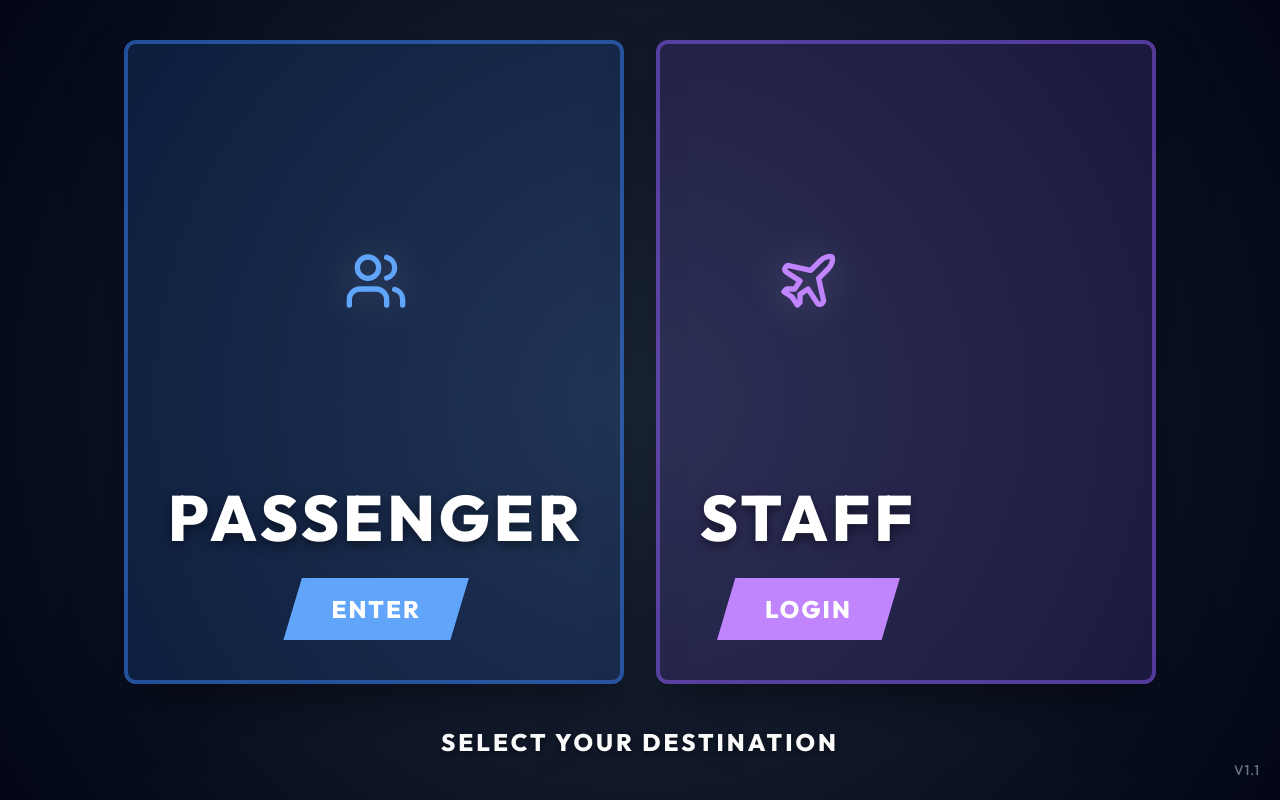
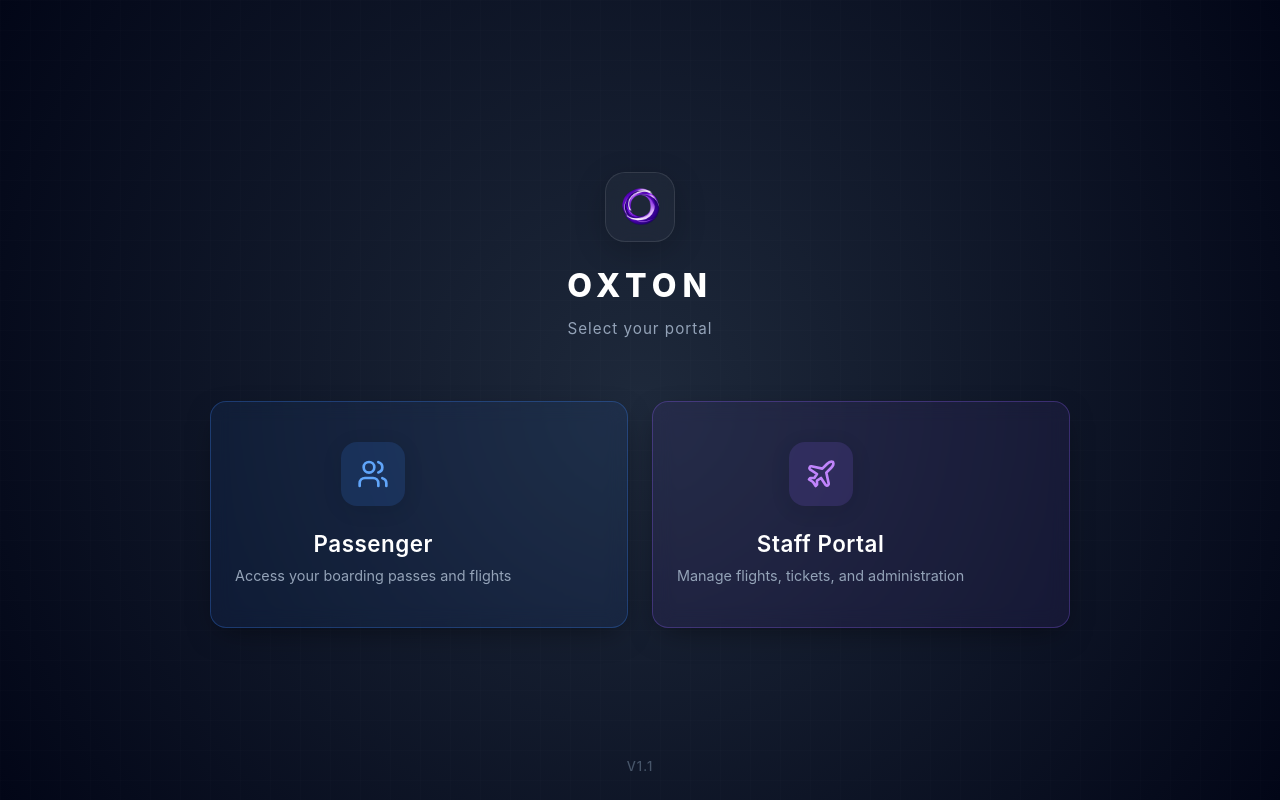
Before and after one commit to evanm100000-maker/Oxton-Oportal, a React (Vite) app: page / in a window 1280 px wide. Built offline with nearby package versions, Linux system fonts and the light colour scheme; no server answers; the database is empty.

Commit message:
Kacper is cute

```diff
--- a/src/components/AdminPanel.jsx
+++ b/src/components/AdminPanel.jsx
@@ -48,9 +48,10 @@ export default function AdminPanel() {
     events,
     addEvent,
     deleteEvent,
-    announcements,
     addAnnouncement,
-    setBypassAnnouncement
+    setBypassAnnouncement,
+    pageConfig,
+    updatePageConfig
   } = useApp();
 
   const [activeSubTab, setActiveSubTab] = useState('approvals');
@@ -335,9 +336,9 @@ export default function AdminPanel() {
         <button type="button" onClick={() => setActiveSubTab('applications')} style={getTabStyle(activeSubTab === 'applications')}>
           <FileText size={16} /> Applications ({pendingApplications.length})
         </button>
-        {isSuperAdmin && (<button type="button" onClick={() => setActiveSubTab('audit')} style={getTabStyle(activeSubTab === 'audit')}>
+        <button type="button" onClick={() => setActiveSubTab('audit')} style={getTabStyle(activeSubTab === 'audit')}>
           <Activity size={16} /> Audit Log
-        </button>)}
+        </button>
       </div>
 
       <div style={styles.mainContent}>
@@ -907,6 +908,28 @@ export default function AdminPanel() {
               </div>
             </div>
 
+            <div style={{ padding: '20px', background: 'rgba(59, 130, 246, 0.05)', borderRadius: '12px', border: '1px solid rgba(59, 130, 246, 0.2)', marginTop: '8px' }}>
+              <h4 style={{ color: '#60a5fa', marginBottom: '8px' }}>Page Access Toggles</h4>
+              <p style={{fontSize: '0.85rem', color: '#94a3b8', marginBottom: '20px'}}>Enable or disable specific pages. Disabled pages will show a "Temporarily unavailable" screen.</p>
+
+              <div style={{display: 'grid', gridTemplateColumns: 'repeat(auto-fill, minmax(200px, 1fr))', gap: '16px'}}>
+                {Object.keys(pageConfig || {}).map(key => (
+                  <div key={key} style={{display: 'flex', alignItems: 'center', gap: '10px', background: 'rgba(255,255,255,0.02)', padding: '10px 14px', borderRadius: '8px', border: '1px solid rgba(255,255,255,0.05)'}}>
+                    <input
+                      type="checkbox"
+                      id={`toggle-${key}`}
+                      checked={pageConfig[key]}
+                      onChange={(e) => updatePageConfig(key, e.target.checked)}
+                      style={{width: '18px', height: '18px'}}
+                    />
+                    <label htmlFor={`toggle-${key}`} style={{fontSize: '0.9rem', color: 'var(--color-text-main)', textTransform: 'capitalize', cursor: 'pointer', flex: 1}}>
+                      {key.replace(/([A-Z])/g, ' $1').trim()}
+                    </label>
+                  </div>
+                ))}
+              </div>
+            </div>
+
             <button type="submit" className="btn-primary" style={styles.submitBtn}>Save System Status Settings</button>
           </form>
         </div>
@@ -1338,17 +1361,18 @@ export default function AdminPanel() {
 }
 
 const getTabStyle = (isActive) => ({
-  display: 'flex', alignItems: 'center', gap: '8px', padding: '8px 12px',
-  borderRadius: '8px', border: 'none', fontSize: '0.85rem', fontWeight: '600', cursor: 'pointer',
-  background: isActive ? '#2563eb' : 'transparent',
-  color: isActive ? 'var(--color-text-main)' : '#9ca3af',
+  display: 'flex', alignItems: 'center', gap: '12px', padding: '14px 20px',
+  borderRadius: '12px', border: '1px solid ' + (isActive ? 'rgba(59, 130, 246, 0.5)' : 'transparent'),
+  fontSize: '0.9rem', fontWeight: isActive ? '700' : '500', cursor: 'pointer',
+  background: isActive ? 'rgba(59, 130, 246, 0.15)' : 'transparent',
+  color: isActive ? '#60a5fa' : '#94a3b8',
   transition: 'all 0.2s ease',
   whiteSpace: 'nowrap'
 });
 
 const styles = {
   layoutContainer: { display: 'flex', gap: '32px', alignItems: 'flex-start', paddingBottom: '40px' },
-  sidebar: { width: '220px', position: 'sticky', top: '24px', display: 'flex', flexDirection: 'column', gap: '6px', flexShrink: 0, height: 'max-content', maxHeight: 'calc(100vh - 48px)', overflowY: 'auto' },
+  sidebar: { width: '260px', position: 'sticky', top: '24px', display: 'flex', flexDirection: 'column', gap: '8px', flexShrink: 0, height: 'max-content', maxHeight: 'calc(100vh - 48px)', overflowY: 'auto', background: 'rgba(30, 41, 59, 0.5)', padding: '16px', borderRadius: '16px', border: '1px solid rgba(255,255,255,0.05)', backdropFilter: 'blur(10px)' },
   mainContent: { flex: 1, display: 'flex', flexDirection: 'column', gap: '64px', minWidth: 0, paddingBottom: '30vh' },
   subTabContainer: { display: 'flex', gap: '8px', flexWrap: 'wrap', background: 'rgba(0,0,0,0.15)', padding: '6px', borderRadius: '10px', border: '1px solid rgba(255,255,255,0.03)', overflowX: 'auto' },
   successAlert: { background: 'rgba(16, 185, 129, 0.15)', border: '1px solid rgba(16, 185, 129, 0.3)', borderRadius: '8px', padding: '12px 16px', fontSize: '0.9rem', color: '#a7f3d0' },
--- a/src/components/Dashboard.jsx
+++ b/src/components/Dashboard.jsx
@@ -27,13 +27,12 @@ import AllStaff from './AllStaff';
 import Events from './Events';
 
 export default function Dashboard() {
-  const { currentUser, logout, chatMessages, infractions } = useApp();
+  const { currentUser, logout, chatMessages, infractions, flights, pageConfig, superAdminEmail } = useApp();
   const [activeTab, setActiveTab] = useState(() => {
     return sessionStorage.getItem('oxton_activeTab') || 'home';
   });
   const [isSettingsOpen, setIsSettingsOpen] = useState(false);
   const [lastReadChatCount, setLastReadChatCount] = useState(0);
-  const { flights } = useApp();
   const [lastReadFlightCount, setLastReadFlightCount] = useState(0);
   const [reviewedInfractionIds, setReviewedInfractionIds] = useState([]);
 
@@ -269,10 +268,28 @@ export default function Dashboard() {
 
   const renderActiveComponent = () => {
     if (activeTab === 'admin') {
+      if (pageConfig && !pageConfig.adminPanel && currentUser?.email !== superAdminEmail) {
+        return (
+          <div style={{display: 'flex', flexDirection: 'column', alignItems: 'center', justifyContent: 'center', padding: '60px', textAlign: 'center'}}>
+            <Slash size={48} color="#ef4444" style={{marginBottom: '20px'}} />
+            <h2 style={{color: '#fff', fontSize: '1.5rem', marginBottom: '10px'}}>Temporarily Unavailable</h2>
+            <p style={{color: '#94a3b8'}}>This page has been temporarily disabled by the administration.</p>
+          </div>
+        );
+      }
       return <AdminPanel />;
     }
     const item = navItems.find(i => i.id === activeTab);
     if (item) {
+      if (pageConfig && pageConfig[item.id] === false) {
+        return (
+          <div style={{display: 'flex', flexDirection: 'column', alignItems: 'center', justifyContent: 'center', padding: '60px', textAlign: 'center'}}>
+            <Slash size={48} color="#ef4444" style={{marginBottom: '20px'}} />
+            <h2 style={{color: '#fff', fontSize: '1.5rem', marginBottom: '10px'}}>Temporarily Unavailable</h2>
+            <p style={{color: '#94a3b8'}}>This page has been temporarily disabled by the administration.</p>
+          </div>
+        );
+      }
       const Component = item.component;
       return <Component />;
     }
--- a/src/components/LandingPage.jsx
+++ b/src/components/LandingPage.jsx
@@ -1,47 +1,76 @@
 import React, { useState } from 'react';
-import { Plane, Users } from 'lucide-react';
+import { Plane, Users, Lock } from 'lucide-react';
 import { motion, AnimatePresence } from 'framer-motion';
+import { useApp } from '../context/AppContext';
 
 export default function LandingPage({ onSelectPortal }) {
   const [selectedCard, setSelectedCard] = useState(null);
+  const { pageConfig } = useApp();
 
   const handleSelect = (portal) => {
+    if (portal === 'passenger' && pageConfig && !pageConfig.passengerPortal) {
+      return; // disabled
+    }
     setSelectedCard(portal);
     setTimeout(() => {
       onSelectPortal(portal);
     }, 700);
   };
 
+  const passengerDisabled = pageConfig && !pageConfig.passengerPortal;
+
   return (
     <div style={styles.container}>
       {/* Background layer */}
       <div style={styles.background} />
+      <div style={styles.gridOverlay} />
 
       <div style={styles.contentWrapper}>
+        <motion.div
+          initial={{ opacity: 0, y: -20 }}
+          animate={{ opacity: selectedCard ? 0 : 1, y: selectedCard ? -30 : 0 }}
+          transition={{ duration: 0.4 }}
+          style={styles.header}
+        >
+          <div style={styles.logoContainer}>
+            <img src="/logo.png" alt="Oxton Logo" style={styles.logoIcon} />
+          </div>
+          <h1 style={styles.title}>OXTON</h1>
+          <p style={styles.subtitle}>Select your portal</p>
+        </motion.div>
+
         <div style={styles.cardsContainer}>
           {/* Passenger Card */}
           <motion.button
             layout
-            initial={{ opacity: 0, y: 50 }}
+            initial={{ opacity: 0, y: 30 }}
             animate={
               selectedCard === 'passenger'
-                ? { scale: 1.1, opacity: 0, y: -20, zIndex: 100 }
+                ? { scale: 1.05, opacity: 0, y: -20, zIndex: 100 }
                 : selectedCard
-                  ? { opacity: 0, scale: 0.95, y: 20 }
-                  : { opacity: 1, y: 0, scale: 1 }
+                  ? { opacity: 0, scale: 0.95, y: 10 }
+                  : { opacity: passengerDisabled ? 0.5 : 1, y: 0, scale: 1 }
             }
-            whileHover={selectedCard ? {} : { scale: 1.03 }}
-            transition={{ duration: 0.5, ease: 'easeInOut' }}
+            whileHover={selectedCard || passengerDisabled ? {} : { scale: 1.02, y: -5 }}
+            transition={{ duration: 0.4, ease: 'easeOut' }}
             onClick={() => handleSelect('passenger')}
-            style={{...styles.card, background: 'rgba(59, 130, 246, 0.15)', borderColor: 'rgba(59, 130, 246, 0.5)'}}
+            style={{
+              ...styles.card,
+              background: passengerDisabled ? 'rgba(30, 41, 59, 0.4)' : 'rgba(59, 130, 246, 0.08)',
+              borderColor: passengerDisabled ? 'rgba(255,255,255,0.05)' : 'rgba(59, 130, 246, 0.3)',
+              cursor: passengerDisabled ? 'not-allowed' : 'pointer'
+            }}
+            disabled={passengerDisabled}
           >
             <div style={styles.cardInner}>
-              <Users size={64} color="#60a5fa" style={styles.cardIcon} />
+              <div style={{...styles.iconWrapper, background: passengerDisabled ? 'rgba(255,255,255,0.05)' : 'rgba(59, 130, 246, 0.15)'}}>
+                {passengerDisabled ? <Lock size={32} color="#94a3b8" /> : <Users size={32} color="#60a5fa" />}
+              </div>
               <div style={styles.textContainer}>
-                <h2 style={styles.cardTitle}>PASSENGER</h2>
-                <div style={styles.playButtonWrapper}>
-                  <div style={{...styles.playButton, background: '#60a5fa'}}>ENTER</div>
-                </div>
+                <h2 style={{...styles.cardTitle, color: passengerDisabled ? '#94a3b8' : '#ffffff'}}>Passenger</h2>
+                <p style={styles.cardDesc}>
+                  {passengerDisabled ? 'Temporarily Unavailable' : 'Access your boarding passes and flights'}
+                </p>
               </div>
             </div>
           </motion.button>
@@ -49,39 +78,34 @@ export default function LandingPage({ onSelectPortal }) {
           {/* Staff Card */}
           <motion.button
             layout
-            initial={{ opacity: 0, y: 50 }}
+            initial={{ opacity: 0, y: 30 }}
             animate={
               selectedCard === 'staff'
-                ? { scale: 1.1, opacity: 0, y: -20, zIndex: 100 }
+                ? { scale: 1.05, opacity: 0, y: -20, zIndex: 100 }
                 : selectedCard
-                  ? { opacity: 0, scale: 0.95, y: 20 }
+                  ? { opacity: 0, scale: 0.95, y: 10 }
                   : { opacity: 1, y: 0, scale: 1 }
             }
-            whileHover={selectedCard ? {} : { scale: 1.03 }}
-            transition={{ duration: 0.5, ease: 'easeInOut' }}
+            whileHover={selectedCard ? {} : { scale: 1.02, y: -5 }}
+            transition={{ duration: 0.4, ease: 'easeOut', delay: 0.1 }}
             onClick={() => handleSelect('staff')}
-            style={{...styles.card, background: 'rgba(139, 92, 246, 0.15)', borderColor: 'rgba(139, 92, 246, 0.5)'}}
+            style={{
+              ...styles.card,
+              background: 'rgba(139, 92, 246, 0.08)',
+              borderColor: 'rgba(139, 92, 246, 0.3)'
+            }}
           >
             <div style={styles.cardInner}>
-              <Plane size={64} color="#c084fc" style={styles.cardIcon} />
+              <div style={{...styles.iconWrapper, background: 'rgba(139, 92, 246, 0.15)'}}>
+                <Plane size={32} color="#c084fc" />
+              </div>
               <div style={styles.textContainer}>
-                <h2 style={styles.cardTitle}>STAFF</h2>
-                <div style={styles.playButtonWrapper}>
-                  <div style={{...styles.playButton, background: '#c084fc'}}>LOGIN</div>
-                </div>
+                <h2 style={styles.cardTitle}>Staff Portal</h2>
+                <p style={styles.cardDesc}>Manage flights, tickets, and administration</p>
               </div>
             </div>
           </motion.button>
         </div>
-
-        <motion.div
-          initial={{ opacity: 0 }}
-          animate={{ opacity: selectedCard ? 0 : 1 }}
-          transition={{ duration: 0.3 }}
-          style={styles.footer}
-        >
-          SELECT YOUR DESTINATION
-        </motion.div>
       </div>
 
       <div style={styles.versionText}>V1.1</div>
@@ -96,16 +120,25 @@ const styles = {
     flexDirection: 'column',
     alignItems: 'center',
     justifyContent: 'center',
-    height: '100vh',
+    minHeight: '100vh',
     width: '100vw',
     overflow: 'hidden',
-    background: '#0f172a',
+    background: '#020617',
+    fontFamily: "'Inter', sans-serif",
   },
   background: {
     position: 'absolute',
     top: 0, left: 0, right: 0, bottom: 0,
     background: 'radial-gradient(circle at center, #1e293b 0%, #020617 100%)',
     zIndex: 0,
+  },
+  gridOverlay: {
+    position: 'absolute',
+    top: 0, left: 0, right: 0, bottom: 0,
+    backgroundImage: `linear-gradient(rgba(255,255,255,0.02) 1px, transparent 1px), linear-gradient(90deg, rgba(255,255,255,0.02) 1px, transparent 1px)`,
+    backgroundSize: '30px 30px',
+    zIndex: 1,
+    opacity: 0.5
   },
   contentWrapper: {
     position: 'relative',
@@ -114,94 +147,106 @@ const styles = {
     flexDirection: 'column',
     alignItems: 'center',
     width: '100%',
-    height: '100%',
+    maxWidth: '900px',
     padding: '40px 20px',
   },
+  header: {
+    display: 'flex',
+    flexDirection: 'column',
+    alignItems: 'center',
+    marginBottom: '60px',
+  },
+  logoContainer: {
+    width: '70px',
+    height: '70px',
+    borderRadius: '20px',
+    background: 'rgba(255,255,255,0.03)',
+    border: '1px solid rgba(255,255,255,0.1)',
+    display: 'flex',
+    alignItems: 'center',
+    justifyContent: 'center',
+    marginBottom: '20px',
+    boxShadow: '0 8px 32px rgba(0,0,0,0.2)',
+    backdropFilter: 'blur(10px)',
+  },
+  logoIcon: {
+    width: '45px',
+    height: '45px',
+    objectFit: 'contain',
+  },
+  title: {
+    fontSize: '2rem',
+    fontWeight: '800',
+    color: '#ffffff',
+    letterSpacing: '6px',
+    margin: '0 0 8px 0',
+  },
+  subtitle: {
+    fontSize: '0.95rem',
+    color: '#94a3b8',
+    margin: 0,
+    letterSpacing: '1px',
+    fontWeight: '400',
+  },
   cardsContainer: {
-    display: 'flex',
-    gap: '32px',
+    display: 'grid',
+    gridTemplateColumns: 'repeat(auto-fit, minmax(280px, 1fr))',
+    gap: '24px',
     width: '100%',
-    maxWidth: '1200px',
-    flex: 1,
-    justifyContent: 'center',
-    alignItems: 'stretch',
-    marginBottom: '40px',
   },
   card: {
-    flex: 1,
-    maxWidth: '500px',
-    border: '4px solid',
-    borderRadius: '12px',
-    cursor: 'pointer',
+    border: '1px solid',
+    borderRadius: '16px',
     position: 'relative',
     overflow: 'hidden',
     display: 'flex',
     flexDirection: 'column',
-    boxShadow: '0 25px 50px -12px rgba(0, 0, 0, 0.5)',
+    boxShadow: '0 10px 30px -10px rgba(0, 0, 0, 0.5)',
     padding: 0,
     outline: 'none',
+    backdropFilter: 'blur(10px)',
   },
   cardInner: {
-    flex: 1,
     display: 'flex',
     flexDirection: 'column',
     alignItems: 'center',
+    padding: '40px 24px',
+    textAlign: 'center',
+  },
+  iconWrapper: {
+    width: '64px',
+    height: '64px',
+    borderRadius: '16px',
+    display: 'flex',
+    alignItems: 'center',
     justifyContent: 'center',
-    padding: '40px',
-    position: 'relative',
-    zIndex: 2,
-  },
-  cardIcon: {
-    marginBottom: 'auto',
-    marginTop: 'auto',
-    filter: 'drop-shadow(0 0 20px rgba(255,255,255,0.2))',
+    marginBottom: '24px',
+    boxShadow: '0 4px 20px rgba(0,0,0,0.1)',
   },
   textContainer: {
-    width: '100%',
     display: 'flex',
     flexDirection: 'column',
     alignItems: 'center',
-    gap: '20px',
+    gap: '8px',
   },
   cardTitle: {
-    fontSize: '4rem',
-    fontWeight: '900',
+    fontSize: '1.4rem',
+    fontWeight: '600',
     color: '#ffffff',
-    textTransform: 'uppercase',
-    letterSpacing: '4px',
-    textAlign: 'center',
     margin: 0,
-    textShadow: '0 4px 12px rgba(0,0,0,0.5)',
+    letterSpacing: '0.5px',
   },
-  playButtonWrapper: {
-    width: '100%',
-    display: 'flex',
-    justifyContent: 'center',
-  },
-  playButton: {
-    padding: '16px 48px',
-    color: '#ffffff',
-    fontSize: '1.5rem',
-    fontWeight: '900',
-    letterSpacing: '2px',
-    textTransform: 'uppercase',
-    clipPath: 'polygon(10% 0, 100% 0, 90% 100%, 0% 100%)',
-    boxShadow: '0 4px 6px rgba(0,0,0,0.3)',
-    transition: 'transform 0.2s',
-  },
-  footer: {
-    fontSize: '1.5rem',
-    fontWeight: '800',
-    color: '#ffffff',
-    letterSpacing: '3px',
-    textShadow: '0 2px 4px rgba(0,0,0,0.5)',
+  cardDesc: {
+    fontSize: '0.9rem',
+    color: '#94a3b8',
+    margin: 0,
+    lineHeight: '1.5',
   },
   versionText: {
     position: 'absolute',
-    bottom: '20px',
-    right: '20px',
-    color: '#6b7280',
-    fontSize: '0.85rem',
+    bottom: '24px',
+    color: '#475569',
+    fontSize: '0.8rem',
     fontWeight: '500',
     letterSpacing: '1px',
     zIndex: 10,
--- a/src/context/AppContext.jsx
+++ b/src/context/AppContext.jsx
@@ -1,6 +1,6 @@
 import { createContext, useContext, useState, useEffect, useRef } from 'react';
 import { db, storage, firebaseApp } from "../firebase";
-import { ref, onValue, set, runTransaction, push, get, remove, getDatabase } from "firebase/database";
+import { ref, onValue, set, runTransaction, push, get, remove, getDatabase, query, limitToLast } from "firebase/database";
 
 const AppContext = createContext();
 
@@ -113,6 +113,26 @@ const initialApplicationConfig = {
 
 const EMPTY_ARRAY = [];
 
+const initialPageConfig = {
+  staffChat: true,
+  announcements: true,
+  tickets: true,
+  allocation: true,
+  tasks: true,
+  reports: true,
+  documents: true,
+  loa: true,
+  analytics: true,
+  performance: true,
+  leaderboard: true,
+  adminPanel: true,
+  passengerPortal: true,
+  events: true,
+  logs: true,
+  infractions: true,
+  allStaff: true
+};
+
 const STORAGE_KEYS = {
   users: 'oxton_users',
   flights: 'oxton_flights',
@@ -145,7 +165,7 @@ const unescapeEmail = (email) => email ? email.replace(/,/g, '.') : '';
 
 const makeId = (prefix) => `${prefix}-${Date.now()}-${Math.random().toString(36).substring(2, 7)}`;
 
-const useFirebaseArray = (path, initialValue, enabled = true) => {
+const useFirebaseArray = (path, initialValue, enabled = true, limitCount = null) => {
   const [localData, setLocalData] = useState(initialValue);
 
   useEffect(() => {
@@ -154,7 +174,8 @@ const useFirebaseArray = (path, initialValue, enabled = true) => {
       return;
     }
     const db = getDatabase(firebaseApp);
-    const unsub = onValue(ref(db, path), snapshot => {
+    const dbRef = limitCount ? query(ref(db, path), limitToLast(limitCount)) : ref(db, path);
+    const unsub = onValue(dbRef, snapshot => {
       const data = snapshot.val();
       if (data) {
         let normalizedData = data;
@@ -225,29 +246,30 @@ export const AppProvider = ({ children }) => {
   const isLoggedIn = !!currentUser;
 
   const [users, setUsers] = useFirebaseArray('users', initialUsers);
-  const [flights, setFlights] = useFirebaseArray('flights', initialFlights, isLoggedIn);
-  const [flightLogs, setFlightLogs] = useFirebaseArray('flightLogs', initialFlightLogs, isLoggedIn);
-  const [loaRequests, setLoaRequests] = useFirebaseArray('loaRequests', initialLoaRequests, isLoggedIn);
-  const [documents, setDocuments] = useFirebaseArray('documents', initialDocuments, isLoggedIn);
-  const [reports, setReports] = useFirebaseArray('reports', initialReports, isLoggedIn);
-  const [infractions, setInfractions] = useFirebaseArray('infractions', initialInfractions, isLoggedIn);
-  const [tasks, setTasks] = useFirebaseArray('tasks', initialTasks, isLoggedIn);
-  const [tickets, setTickets] = useFirebaseArray('tickets', initialTickets, isLoggedIn);
-  const [staffNotes, setStaffNotes] = useFirebaseArray('staffNotes', initialStaffNotes, isLoggedIn);
+  const [flights, setFlights] = useFirebaseArray('flights', initialFlights, isLoggedIn, 100);
+  const [flightLogs, setFlightLogs] = useFirebaseArray('flightLogs', initialFlightLogs, isLoggedIn, 100);
+  const [loaRequests, setLoaRequests] = useFirebaseArray('loaRequests', initialLoaRequests, isLoggedIn, 50);
+  const [documents, setDocuments] = useFirebaseArray('documents', initialDocuments, isLoggedIn, 50);
+  const [reports, setReports] = useFirebaseArray('reports', initialReports, isLoggedIn, 50);
+  const [infractions, setInfractions] = useFirebaseArray('infractions', initialInfractions, isLoggedIn, 50);
+  const [tasks, setTasks] = useFirebaseArray('tasks', initialTasks, isLoggedIn, 50);
+  const [tickets, setTickets] = useFirebaseArray('tickets', initialTickets, isLoggedIn, 50);
+  const [staffNotes, setStaffNotes] = useFirebaseArray('staffNotes', initialStaffNotes, isLoggedIn, 50);
 
   // New States
   const [theme, setTheme] = useState('dark');
   const [warningConfig, setWarningConfig] = useFirebaseObject('warningConfig', initialWarningConfig);
   const [maintenanceConfig, setMaintenanceConfig] = useFirebaseObject('maintenanceConfig', initialMaintenanceConfig);
-  const [auditLogs, setAuditLogs] = useFirebaseArray('auditLogs', EMPTY_ARRAY, isLoggedIn);
+  const [auditLogs, setAuditLogs] = useFirebaseArray('auditLogs', EMPTY_ARRAY, isLoggedIn, 200);
   const [passwordResets, setPasswordResets] = useFirebaseArray('passwordResets', EMPTY_ARRAY);
-  const [chatMessages, setChatMessages] = useFirebaseArray('chatMessages', EMPTY_ARRAY, isLoggedIn);
-  const [announcements, setAnnouncements] = useFirebaseArray('announcements', initialAnnouncements, isLoggedIn);
+  const [chatMessages, setChatMessages] = useFirebaseArray('chatMessages', EMPTY_ARRAY, isLoggedIn, 200);
+  const [announcements, setAnnouncements] = useFirebaseArray('announcements', initialAnnouncements, isLoggedIn, 50);
   const [bypassConfig, setBypassConfig] = useFirebaseObject('bypassConfig', initialBypassConfig);
-  const [privateChats, setPrivateChats] = useFirebaseArray('privateChats', initialPrivateChats, isLoggedIn);
-  const [events, setEvents] = useFirebaseArray('events', initialEvents, isLoggedIn);
-  const [applications, setApplications] = useFirebaseArray('applications', initialApplications, isLoggedIn);
+  const [privateChats, setPrivateChats] = useFirebaseArray('privateChats', initialPrivateChats, isLoggedIn, 50);
+  const [events, setEvents] = useFirebaseArray('events', initialEvents, isLoggedIn, 50);
+  const [applications, setApplications] = useFirebaseArray('applications', initialApplications, isLoggedIn, 50);
   const [applicationConfig, setApplicationConfig] = useFirebaseObject('applicationConfig', initialApplicationConfig);
+  const [pageConfig, setPageConfig] = useFirebaseObject('pageConfig', initialPageConfig);
   const [notifications, setNotifications] = useState([]);
   const [onlineUsers, setOnlineUsers] = useState({});
   const [siteVersion, setSiteVersion] = useState(null);
@@ -1457,6 +1479,11 @@ useEffect(() => {
         updateApplicationConfig,
         updateApplicationStatus,
         superAdminEmail: SUPER_ADMIN_EMAIL,
+        pageConfig,
+        updatePageConfig: (key, value) => {
+          setPageConfig(prev => ({ ...prev, [key]: value }));
+          logAction('page_config_updated', `Updated page config: ${key} to ${value}`);
+        },
       }}
     >
       {children}
```
Also changed, not shown: src/index.css (+4 -5 lines).
